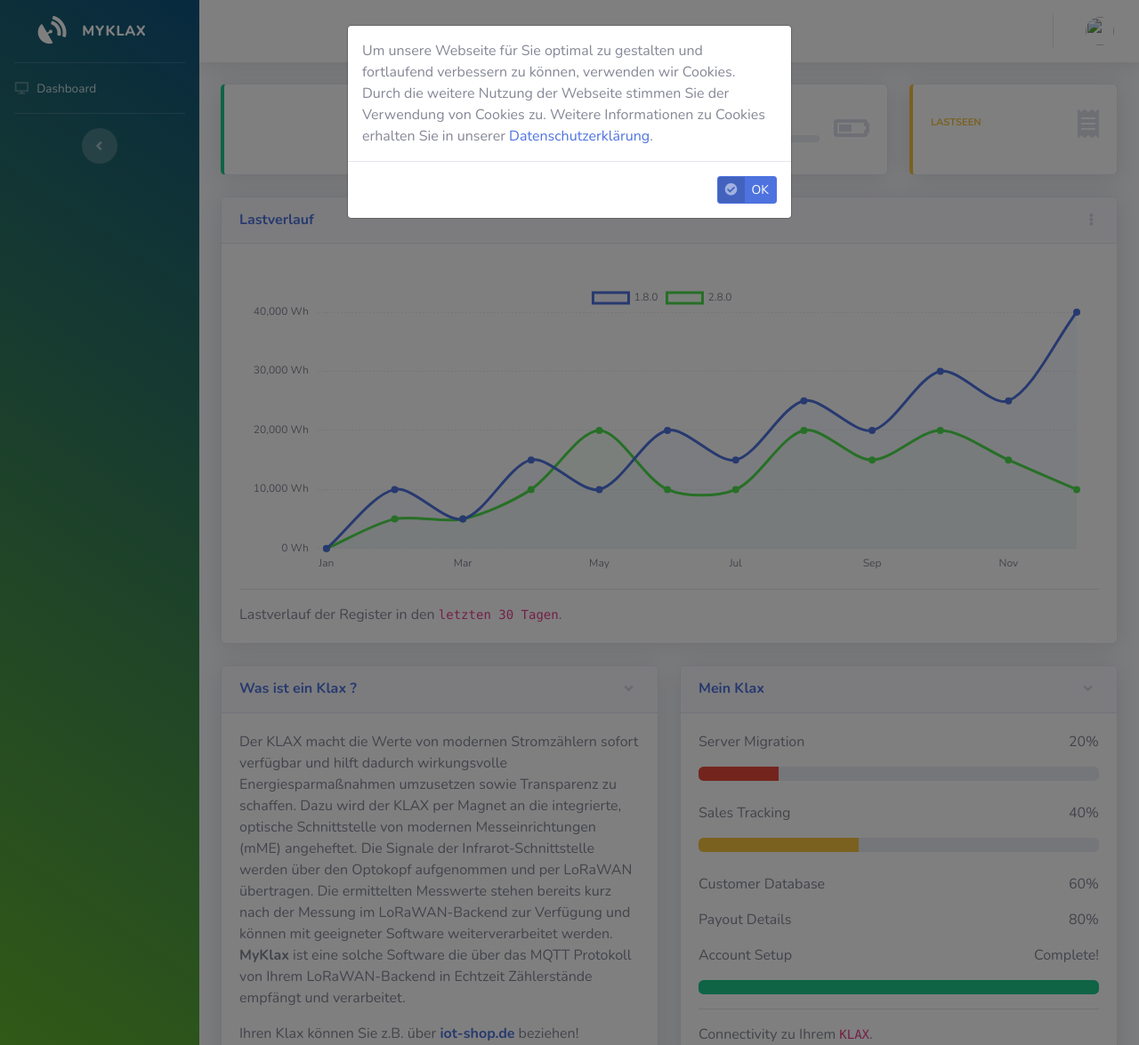
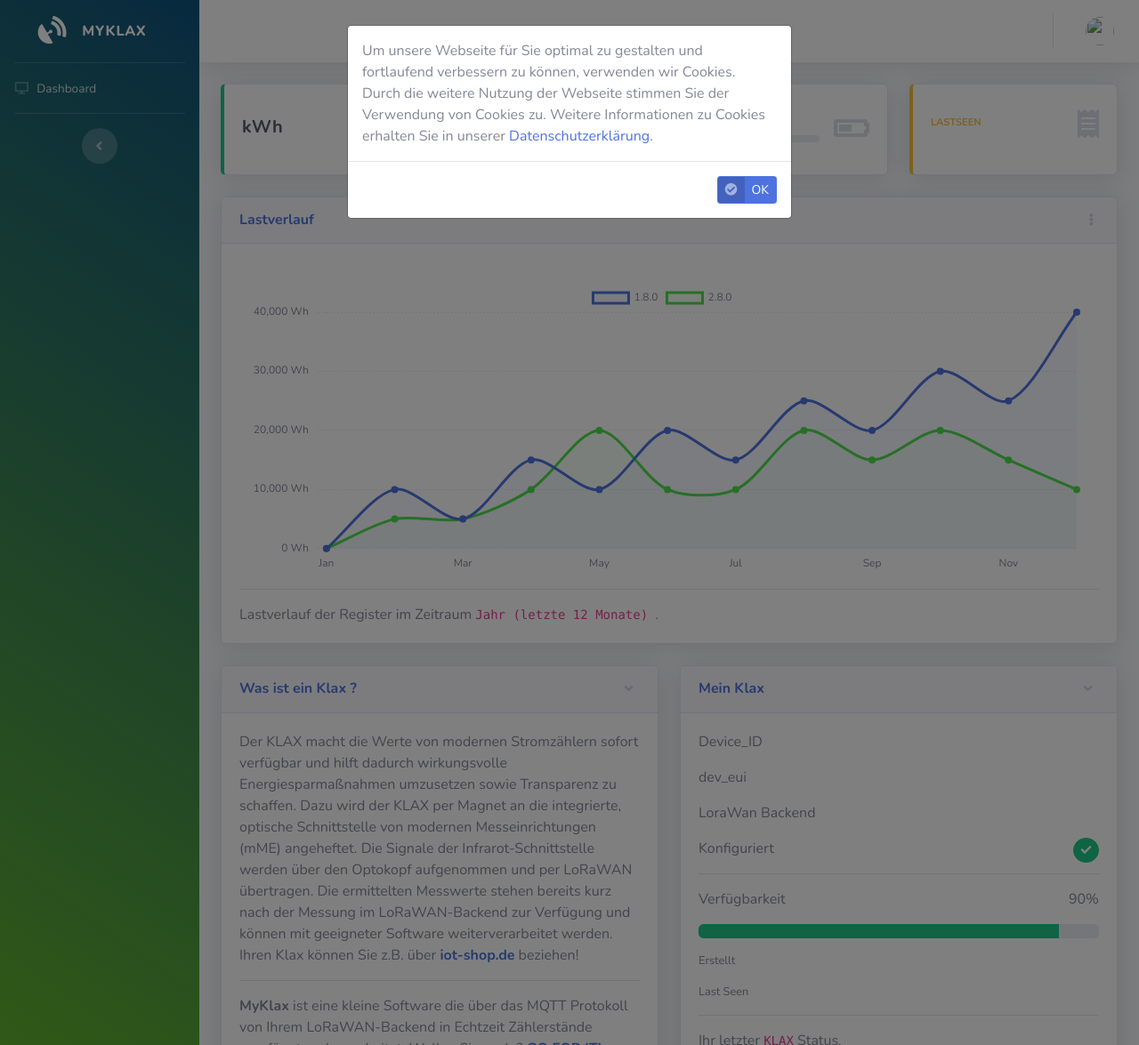
Before and after one commit to omza/klax.dashboard, a FastAPI app: template templates/index.html in a window 1280 px wide. Shown: the whole page at 89% size. Run offline with FastAPI, Linux system fonts and the light colour scheme; the template is opened without the code that fills it, so the values that code supplies are empty; some libraries are stand-ins or nearby versions.

Commit message:
bugfixing

```diff
--- a/main.py
+++ b/main.py
@@ -3,6 +3,7 @@
 from fastapi.staticfiles import StaticFiles
 from fastapi.templating import Jinja2Templates
 from fastapi.middleware.cors import CORSMiddleware
+
 
 from config import config, logging
 
@@ -80,7 +81,7 @@
 
 # routes
 @app.get("/", response_class=HTMLResponse)
-async def index(request: Request):
+async def index(request: Request, period: int = 0):
 
     # retrieve user information
     dbsession = NewSession()
@@ -92,29 +93,36 @@
     # consent management
     cookies_check = True
 
-    if not user:
+    if not user or not device:
         return templates.TemplateResponse("error.html", {"request": request, "title": "klax dashboard", "messages": []})
     else:
-        return templates.TemplateResponse("index.html", {"request": request, "current_user": user, "device": device, "cookies_check": cookies_check, "title": "Klax Dashboard", "messages": []})
+        return templates.TemplateResponse("index.html", {"request": request, "current_user": user, "device": device, "cookies_check": cookies_check, "title": "Klax Dashboard", "period": period, "messages": []})
 
 
 @app.get("/profile", response_class=HTMLResponse)
 async def user(request: Request):
 
-    # retrieve user information
-    dbsession = NewSession()
-    user =  dbsession.query(User).first()
+    try:
+        # retrieve user information
+        dbsession = NewSession()
+        user =  dbsession.query(User).first()
 
-    #retrieve device data
-    device =  dbsession.query(Device).first()
+        #retrieve device data
+        device =  dbsession.query(Device).first()
 
-    # consent management
-    cookies_check = True
+        # consent management
+        cookies_check = True
 
-    if not user:
+        if not user:
+            return templates.TemplateResponse("error.html", {"request": request, "title": "Profil", "messages": []})
+        else:
+            return templates.TemplateResponse("user.html", {"request": request, "current_user": user, "device": device, "title": "Profil", "messages": [], "cookies_check": cookies_check})
+
+    except:
+        print("error")
         return templates.TemplateResponse("error.html", {"request": request, "title": "Profil", "messages": []})
-    else:
-        return templates.TemplateResponse("user.html", {"request": request, "current_user": user, "device": device, "title": "Profil", "messages": [], "cookies_check": cookies_check})
+
+
 
 @app.get("/device", response_class=HTMLResponse)
 async def device(request: Request):
@@ -136,8 +144,8 @@
 
 
 # ------------------------------------------------------
-@app.get("/ChartLoadprofile")
-async def ChartLoadprofile():
+@app.get("/ChartLoadprofile/{period}")
+async def ChartLoadprofile(period: int = 0):
 
     base = datetime.utcnow()
     base = base.replace(minute=0, second=0, microsecond=0) + timedelta(hours=1)
--- a/parser/__init__.py
+++ b/parser/__init__.py
@@ -1,7 +1,11 @@
+from datetime import datetime, timezone
 from sqlalchemy.orm import Session
 from config import config
 from parser.ttn import ttn_klax_parser
 from enum import Enum, unique
+from datetime import datetime
+from dateutil import tz
+import time
 
 @unique
 class DayType(Enum):
--- a/parser/ttn.py
+++ b/parser/ttn.py
@@ -81,6 +81,7 @@
 
             else:
 
+                device.dev_eui = end_device_ids["dev_eui"]
                 device.batteryPerc = header["batteryPerc"]
                 device.configured = header["configured"]
                 device.connTest =   header["connTest"]
--- a/requirements.txt
+++ b/requirements.txt
@@ -10,12 +10,15 @@
 h11==0.13.0
 httptools==0.2.0
 idna==3.3
+iso8601==1.0.2
 itsdangerous==2.1.1
 Jinja2==3.0.3
 MarkupSafe==2.1.0
 orjson==3.6.7
+paho-mqtt==1.6.1
 pydantic==1.9.0
 PyMySQL==1.0.2
+python-dateutil==2.8.2
 python-dotenv==0.19.2
 python-multipart==0.0.5
 PyYAML==5.4.1
@@ -32,6 +35,4 @@
 uvloop==0.16.0
 watchgod==0.7
 websockets==10.2
-iso8601==1.0.2
-paho-mqtt==1.6.1
 Werkzeug==2.0.3
--- a/templates/index.html
+++ b/templates/index.html
@@ -32,7 +32,7 @@
             <div class="row no-gutters align-items-center">
             <div class="col mr-2">
                 <div class="text-xs font-weight-bold text-success text-uppercase mb-1">{{ device.register0_name }}</div>
-                <div class="h5 mb-0 font-weight-bold text-gray-800" id="register0">{{ device.register0_value }} {{ device.register0_unit }}</div>
+                <div class="h5 mb-0 font-weight-bold text-gray-800" id="register0">{{ device.kWh(0) }} kWh</div>
             </div>
             <div class="col-auto">
                 <i class="fas fa-bolt fa-2x text-gray-300"></i>
@@ -48,7 +48,7 @@
             <div class="row no-gutters align-items-center">
             <div class="col mr-2">
                 <div class="text-xs font-weight-bold text-primary text-uppercase mb-1">{{ device.register1_name }}</div>
-                <div class="h5 mb-0 font-weight-bold text-gray-800" id="register1">{{ device.register1_value }} {{ device.register1_unit }}</div>
+                <div class="h5 mb-0 font-weight-bold text-gray-800" id="register1">{{ device.kWh(1) }} kWh</div>
             </div>
             <div class="col-auto">
                 <i class="fas fa-bolt fa-2x text-gray-300"></i>
@@ -89,7 +89,7 @@
             <div class="row no-gutters align-items-center">
             <div class="col mr-2">
                 <div class="text-xs font-weight-bold text-warning text-uppercase mb-1">LastSeen</div>
-                <div class="h5 mb-0 font-weight-bold text-gray-800" id="lastseen_at">{{ device.lastseen_at }}</div>
+                <div class="h5 mb-0 font-weight-bold text-gray-800" id="lastseen_at">{{ device.lastseen() }}</div>
             </div>
             <div class="col-auto">
                 <i class="fas fa-receipt fa-2x text-gray-300"></i>
@@ -120,9 +120,9 @@
                     <div class="dropdown-menu dropdown-menu-right shadow animated--fade-in"
                         aria-labelledby="dropdownMenuLink">
                         <div class="dropdown-header">Zeitraum:</div>
-                        <a class="dropdown-item" href="#">Jahr (letzte 12 Monate)</a>
-                        <a class="dropdown-item" href="#">Monat (letze 30 Tage)</a>
-                        <a class="dropdown-item" href="#">Tag (letzte 24 Stunden)</a>
+                        <a class="dropdown-item" href="{{ url_for('index') }}?period=0">Jahr (letzte 12 Monate)</a>
+                        <a class="dropdown-item" href="{{ url_for('index') }}?period=1">Monat (letze 30 Tage)</a>
+                        <a class="dropdown-item" href="{{ url_for('index') }}?period=2">Tag (letzte 24 Stunden)</a>
                     </div>
                 </div>
             </div>
@@ -132,7 +132,15 @@
                     <canvas id="myAreaChart"></canvas>
                 </div>
                 <hr>
-                Lastverlauf der Register in den <code>letzten 30 Tagen</code>.
+                Lastverlauf der Register im Zeitraum <code>
+                    {% if period == 1 %}
+                        Monat (letze 30 Tage)
+                    {% elif period == 2 %}
+                        Tag (letzte 24 Stunden)
+                    {% else %}
+                        Jahr (letzte 12 Monate)
+                    {% endif %}
+                </code>.
             </div>
         </div>
 
@@ -155,9 +163,9 @@
             <div class="collapse show" id="collapseCardExample">
                 <div class="card-body">
                     <p>Der KLAX macht die Werte von modernen Stromzählern sofort verfügbar und hilft dadurch wirkungsvolle Energiesparmaßnahmen umzusetzen sowie Transparenz zu schaffen. Dazu wird der KLAX per Magnet an die integrierte, optische Schnittstelle von modernen Messeinrichtungen (mME) angeheftet. Die Signale der Infrarot-Schnittstelle werden über den Optokopf aufgenommen und per LoRaWAN übertragen.
-                    Die ermittelten Messwerte stehen bereits kurz nach der Messung im LoRaWAN-Backend zur Verfügung und können mit geeigneter Software weiterverarbeitet werden.
-                    <b>MyKlax</b> ist eine solche Software die über das MQTT Protokoll von Ihrem LoRaWAN-Backend in Echtzeit Zählerstände empfängt und verarbeitet.</p>
-                    <p>Ihren Klax können Sie z.B. über <b><a target="_blank" href="https://iot-shop.de/klax">iot-shop.de</a></b> beziehen!</p>
+                    Die ermittelten Messwerte stehen bereits kurz nach der Messung im LoRaWAN-Backend zur Verfügung und können mit geeigneter Software weiterverarbeitet werden. Ihren Klax können Sie z.B. über <b><a target="_blank" href="https://iot-shop.de/klax">iot-shop.de</a></b> beziehen!</p>
+                    <hr>
+                    <p><b>MyKlax</b> ist eine kleine Software die über das MQTT Protokoll von Ihrem LoRaWAN-Backend in Echtzeit Zählerstände empfängt und verarbeitet. Wollen Sie auch ? <b><a target="_blank" href="https://github.com/omza/klax.dashboard">GO FOR IT!</a></b></p>
                 </div>
             </div>
         </div>
@@ -174,25 +182,26 @@
             <!-- Card Content - Collapse -->
             <div class="collapse show" id="collapseMyKlax">
                 <div class="card-body">
-                    <p>Server Migration <span class="float-right">20%</span>
-                    <div class="progress mb-4">
-                        <div class="progress-bar bg-danger" role="progressbar" style="width: 20%"
-                            aria-valuenow="20" aria-valuemin="0" aria-valuemax="100"></div>
+                    <p>Device_ID<span class="float-right">{{ device.device_extern_id }}</span>
+                    <p>dev_eui<span class="float-right">{{ device.dev_eui }}</span>
+                    <p>LoraWan Backend<span class="float-right"><a target="_blank" href="{{ device.lorawan()['link'] }}">{{ device.lorawan()['name'] }}</a></span>
+                    <p>Konfiguriert
+                        <span class="float-right">
+                            <a href="#" class="btn btn-success btn-circle btn-sm">
+                                <i class="fas fa-check"></i>
+                            </a>
+                        </span>
+                    </p>
+                    <hr>
+                    <p>Verfügbarkeit<span class="float-right">90%</span>
+                    <div class="progress">
+                        <div class="progress-bar bg-success" role="progressbar" style="width: 90%"
+                            aria-valuenow="90" aria-valuemin="0" aria-valuemax="90"></div>
                     </div></p>
-                    <p>Sales Tracking <span class="float-right">40%</span>
-                    <div class="progress mb-4">
-                        <div class="progress-bar bg-warning" role="progressbar" style="width: 40%"
-                            aria-valuenow="40" aria-valuemin="0" aria-valuemax="100"></div>
-                    </div></p>
-                    <p>Customer Database <span class="float-right">60%</span></p>
-                    <p>Payout Details <span  class="float-right">80%</span></p>
-                    <p>Account Setup <span class="float-right">Complete!</span>
-                    <div class="progress">
-                        <div class="progress-bar bg-success" role="progressbar" style="width: 100%"
-                            aria-valuenow="100" aria-valuemin="0" aria-valuemax="100"></div>
-                    </div></p>
+                    <p class="small">Erstellt<span  class="float-right">{{ device.created() }}</span></p>
+                    <p class="small">Last Seen<span class="float-right">{{ device.lastseen() }}</span>
                     <hr>
-                    Connectivity zu Ihrem <code>KLAX</code>.
+                    Ihr letzter <code>KLAX</code> Status.
                 </div>
             </div>
         </div>
@@ -223,7 +232,7 @@
     $(document).ready(function () {
 
         // Update Charts
-        fetch("{{ url_for('ChartLoadprofile') }}")
+        fetch("{{ url_for('ChartLoadprofile', period=period) }}")
         .then((response) => response.json()) // Transform the data into json
             .then(function(data) {
                 const ctx = document.getElementById("idChartLoadprofile");
```
Also changed, not shown: config/configuration.py (+8 -29 lines), db/models.py (+51 -0 lines), tools/convert.py (added, +32 -0 lines), tools/__init__.py (added).
